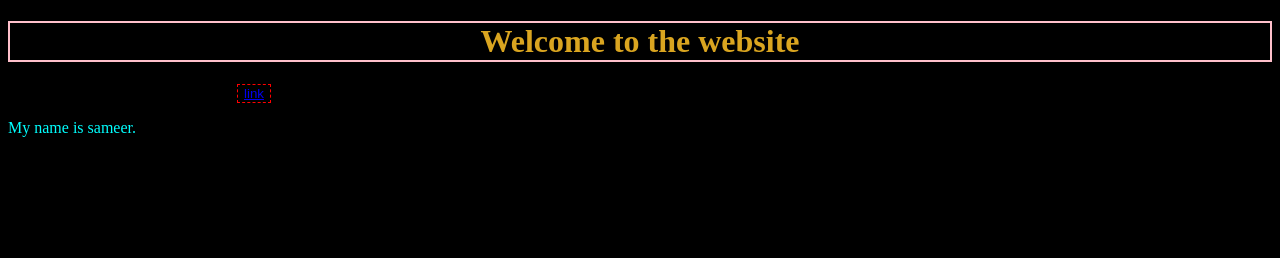
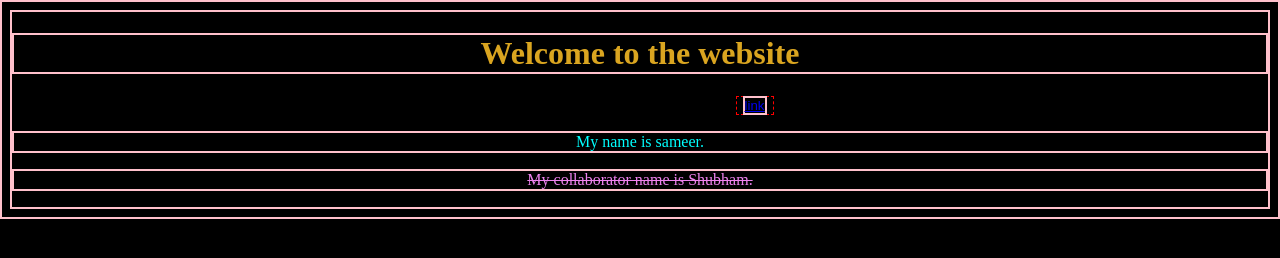
Before and after one commit to samirsingh6549-stack/practicing-git, a plain HTML site: page index.html in a window 1280 px wide. Drawn offline with Linux system fonts and the light colour scheme.

Commit message:
third commit

```diff
--- a/index.html
+++ b/index.html
@@ -10,5 +10,6 @@
     <h1>Welcome to the website</h1>
     <button><a href="www.google.com">link</a></button>
     <p>My name is sameer.</p>
+    <p id="sh">My collaborator name is Shubham.</p>
 </body>
 </html>
--- a/style.css
+++ b/style.css
@@ -1,5 +1,7 @@
 *{
     background-color: black;
+        border: 2px solid pink;
+    text-align: center;
 }
 h1{
     color:goldenrod;
@@ -18,3 +20,7 @@ p{
     color:cyan;
     text-decoration: wavy;
 }
+#sh{
+    color:violet;
+    text-decoration: line-through;
+}
```
